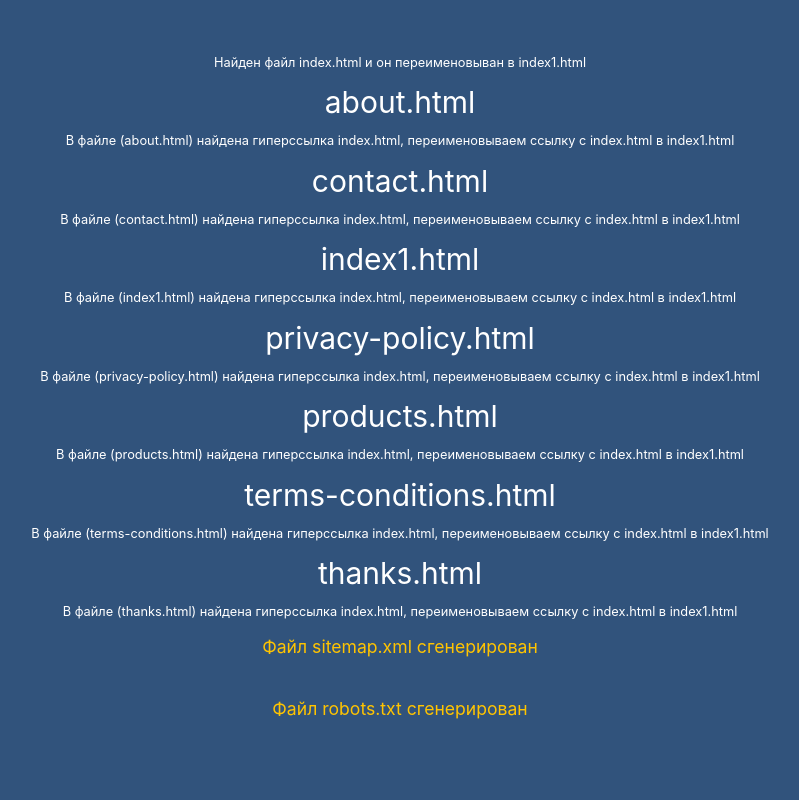
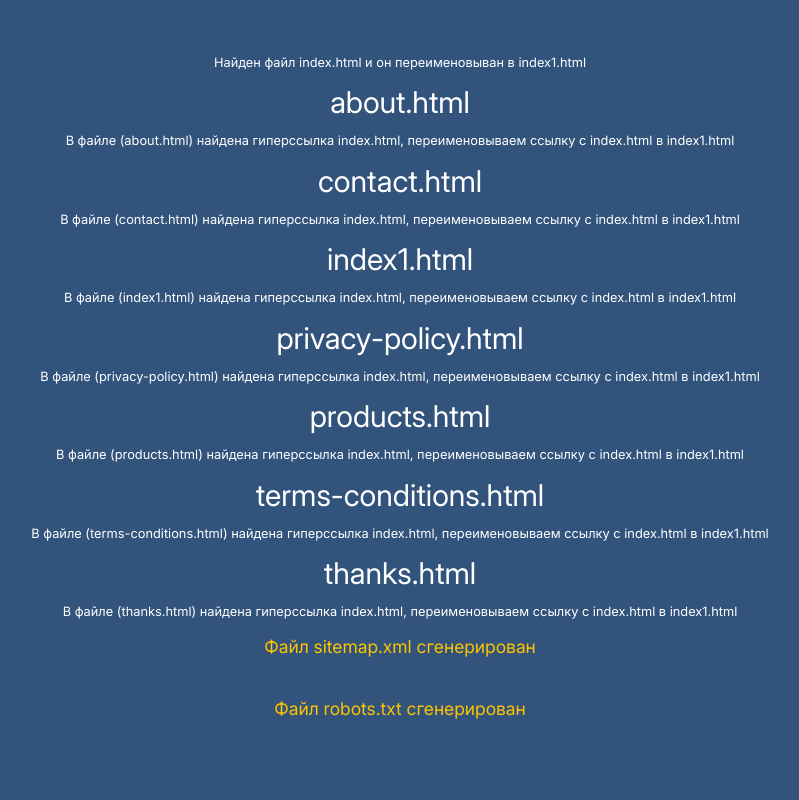
Before and after one commit to Excalibur0888/ArtePincel, a PHP site: page / in a window 1280 px wide. Shown: the whole page, without its empty margins (240-1039 px from the left). Run offline with PHP 8.4, Linux system fonts and the light colour scheme; some web fonts are replaced.

Commit message:
Update form action in index.html, refactor navigation links in privacy-policy.html and terms-conditions.html, add meta description in thanks.html, fix background image path in main.css, and streamline font-face declarations in fonts.css.

```diff
--- a/css/main.css
+++ b/css/main.css
@@ -154,7 +154,7 @@
     left: 0;
     width: 100%;
     height: 100%;
-    background: url('../img/pattern.png') repeat;
+    background: url('img/pattern.png') repeat;
     opacity: 0.1;
 }
 
--- a/fonts/fonts.css
+++ b/fonts/fonts.css
@@ -1,36 +1,16 @@
 /* Inter font */
 @font-face {
     font-family: 'Inter';
-    src: url('Inter-Regular.woff2') format('woff2'),
-         url('Inter-Regular.woff') format('woff');
-    font-weight: 400;
+    src: url('Inter-VariableFont_opsz,wght.ttf') format('truetype');
+    font-weight: 100 900;
     font-style: normal;
     font-display: swap;
 }
 
 @font-face {
     font-family: 'Inter';
-    src: url('Inter-Medium.woff2') format('woff2'),
-         url('Inter-Medium.woff') format('woff');
-    font-weight: 500;
-    font-style: normal;
+    src: url('Inter-Italic-VariableFont_opsz,wght.ttf') format('truetype');
+    font-weight: 100 900;
+    font-style: italic;
     font-display: swap;
 }
-
-@font-face {
-    font-family: 'Inter';
-    src: url('Inter-SemiBold.woff2') format('woff2'),
-         url('Inter-SemiBold.woff') format('woff');
-    font-weight: 600;
-    font-style: normal;
-    font-display: swap;
-}
-
-@font-face {
-    font-family: 'Inter';
-    src: url('Inter-Bold.woff2') format('woff2'),
-         url('Inter-Bold.woff') format('woff');
-    font-weight: 700;
-    font-style: normal;
-    font-display: swap;
-}
--- a/index.html
+++ b/index.html
@@ -197,7 +197,7 @@
                 <h2>Fique por Dentro das Novidades</h2>
                 <p class="section-description">Receba em primeira mão nossas ofertas exclusivas, dicas de arte e novidades do mundo artístico</p>
                 <div class="newsletter-content">
-                    <form class="newsletter-form">
+                    <form class="newsletter-form" action="thanks.html" method="POST">
                         <div class="form-group">
                             <input type="email" placeholder="Seu melhor e-mail" required>
                             <button type="submit" class="btn-primary">Inscrever-se</button>
--- a/privacy-policy.html
+++ b/privacy-policy.html
@@ -15,9 +15,9 @@
             <nav>
                 <ul>
                     <li><a href="index.html">Início</a></li>
-                    <li><a href="produtos.html">Produtos</a></li>
-                    <li><a href="sobre.html">Sobre Nós</a></li>
-                    <li><a href="contato.html">Contato</a></li>
+                    <li><a href="products.html">Produtos</a></li>
+                    <li><a href="about.html">Sobre Nós</a></li>
+                    <li><a href="contact.html">Contato</a></li>
                 </ul>
             </nav>
         </div>
--- a/terms-conditions.html
+++ b/terms-conditions.html
@@ -13,12 +13,10 @@
         <div class="container">
             <a href="index.html" class="logo">ArtePincel</a>
             <nav>
-                <ul>
-                    <li><a href="index.html">Início</a></li>
-                    <li><a href="produtos.html">Produtos</a></li>
-                    <li><a href="sobre.html">Sobre Nós</a></li>
-                    <li><a href="contato.html">Contato</a></li>
-                </ul>
+                <a href="index.html">Início</a>
+                <a href="products.html">Produtos</a>
+                <a href="about.html">Sobre Nós</a>
+                <a href="contact.html">Contato</a>
             </nav>
         </div>
     </header>
--- a/thanks.html
+++ b/thanks.html
@@ -4,6 +4,7 @@
     <meta charset="UTF-8">
     <meta name="viewport" content="width=device-width, initial-scale=1.0">
     <title>Obrigado - ArtePincel</title>
+    <meta name="description" content="Obrigado por entrar em contato com a ArtePincel. Sua mensagem foi recebida e responderemos em breve.">
     <link rel="stylesheet" href="css/main.css">
     <link rel="stylesheet" href="fonts/fonts.css">
 </head>
```
